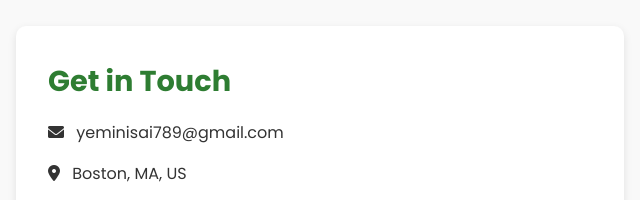
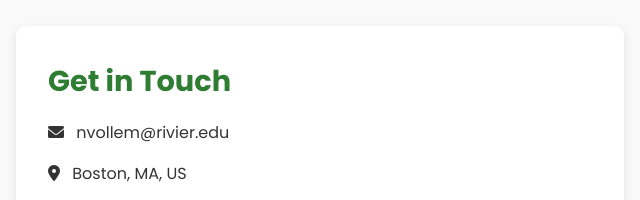
Before and after one commit to nvollem/python-programming, a plain HTML site: page index.html in a window 1280 px wide. Shown: the part 3000-3200 px from the top of the page, 608-1248 px from the left. Drawn offline with nearby package versions, Linux system fonts and the light colour scheme; a script that the page names is missing.

Commit message:
Update index.html

```diff
--- a/index.html
+++ b/index.html
@@ -152,7 +152,7 @@
         </div>
         <div class="contact-details">
             <h3>Get in Touch</h3>
-            <p><i class="fas fa-envelope"></i> yeminisai789@gmail.com</p>
+            <p><i class="fas fa-envelope"></i> nvollem@rivier.edu</p>
             <p><i class="fas fa-map-marker-alt"></i> Boston, MA, US</p>
             <h4>Hours</h4>
             <ul class="working-hours">
```
